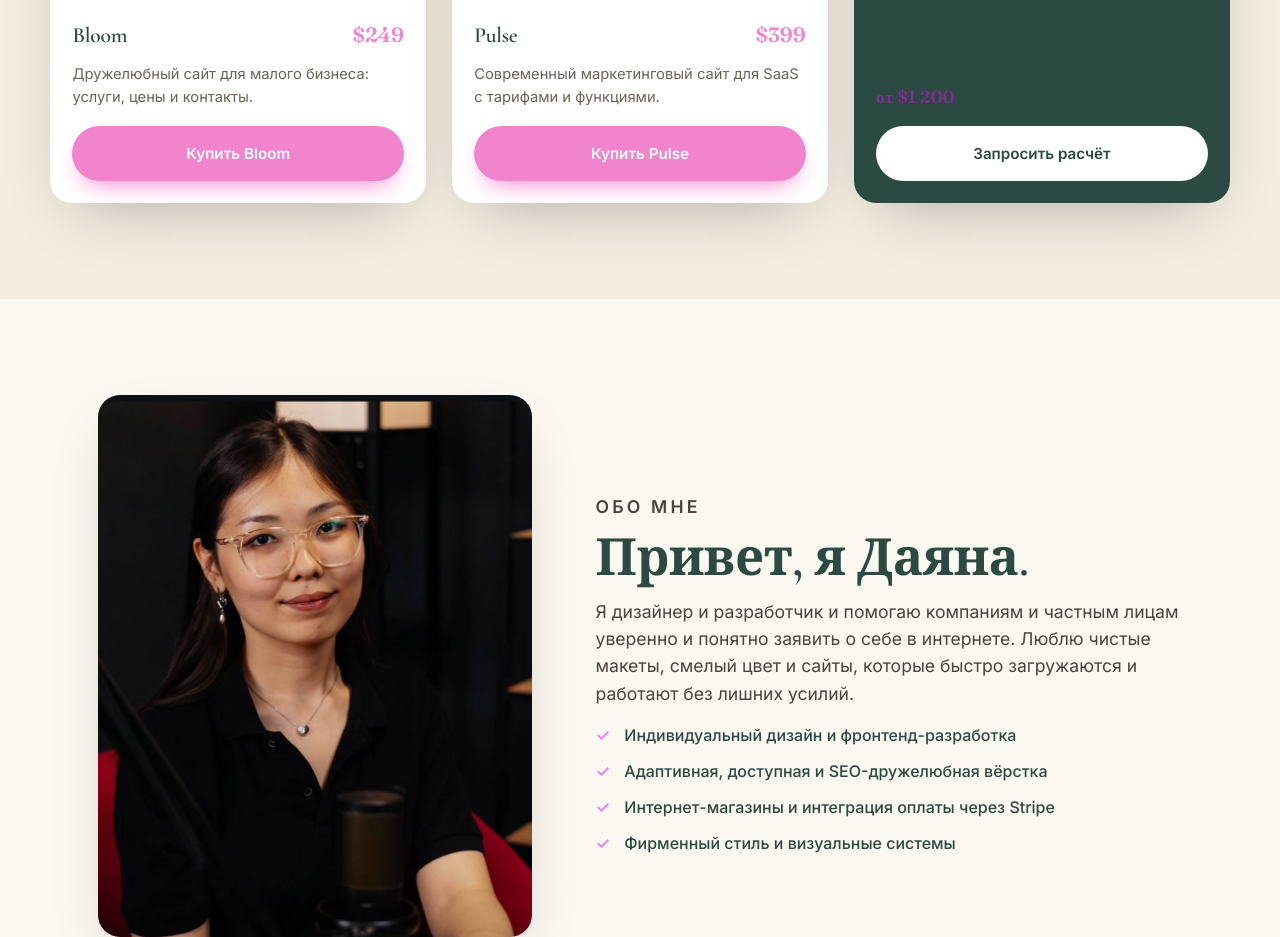
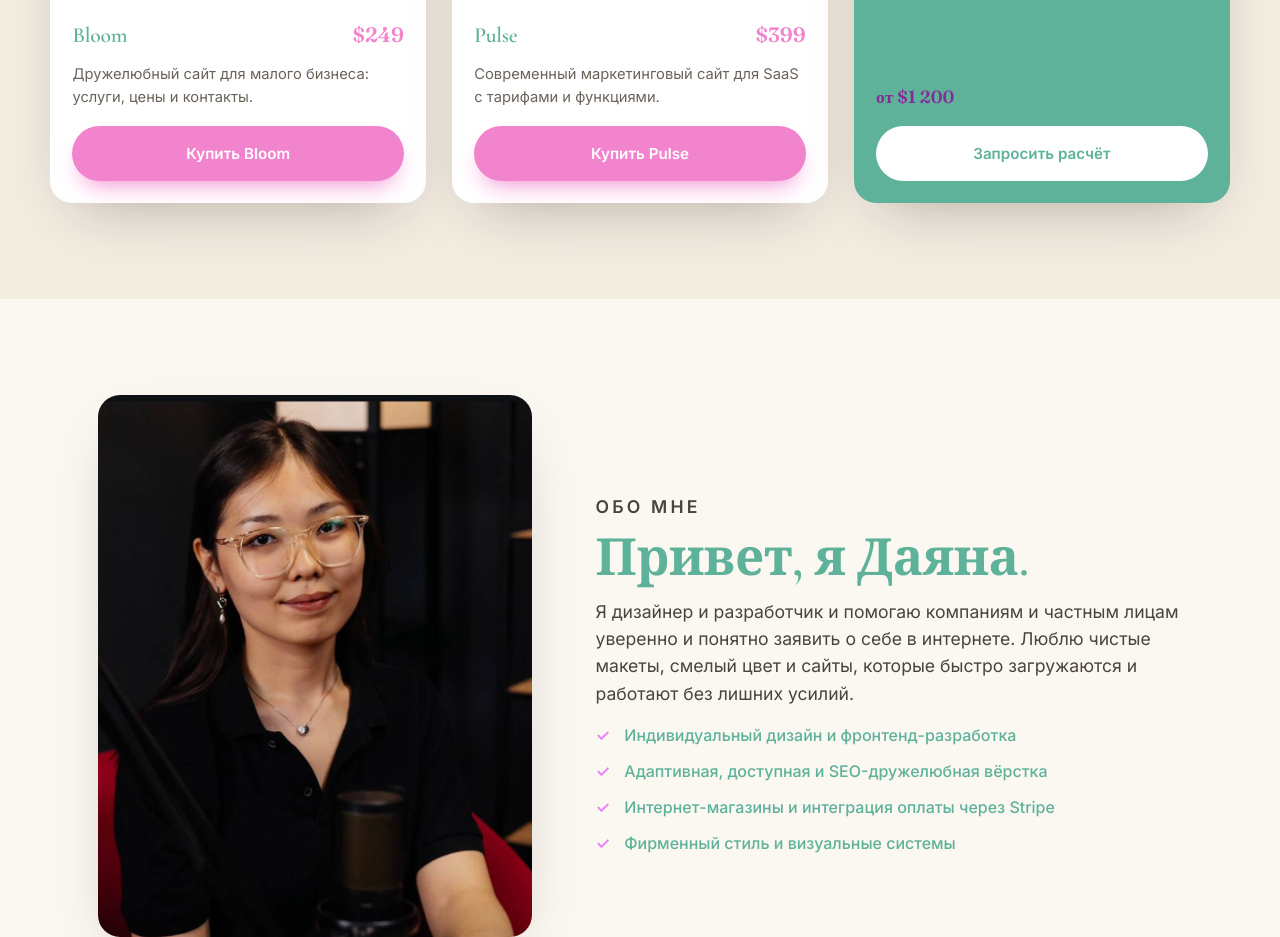
Before and after one commit to Matol03/dayana-design-ru, a website: page index.html in a window 1280 px wide. Shown: the part 2366-3303 px from the top of the page. Drawn offline with nearby package versions, Linux system fonts and the light colour scheme.

Commit message:
Update  styling

```diff
--- a/styles.css
+++ b/styles.css
@@ -1,6 +1,6 @@
 /* ===== Design tokens ===== */
 :root {
-  --ink: #2b4a41;
+  --ink: #5eb29a;
   --paper: #fbf7f1;
   --paper-2: #f3ece1;
 
```
